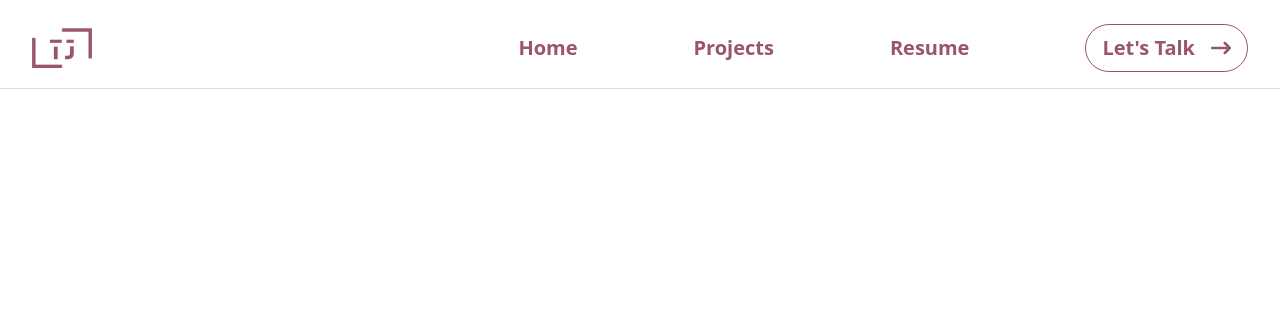
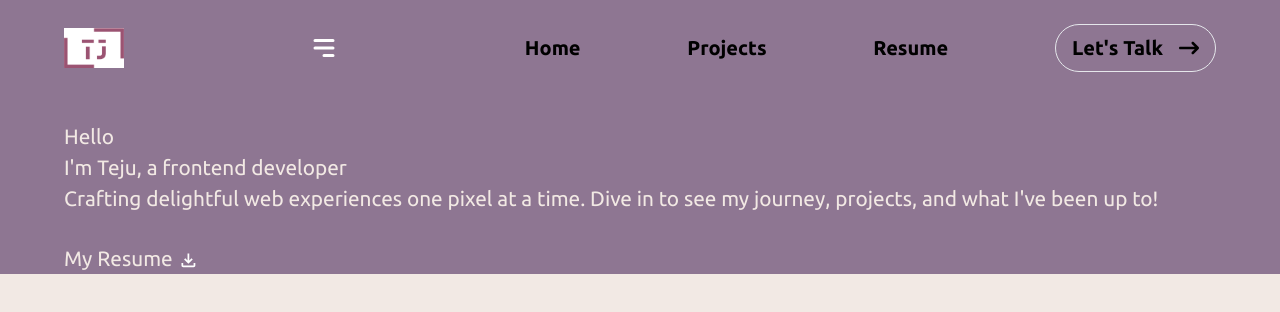
Before and after one commit to teju-doyin/portfolio, a React (Vite) app: page / in a window 1280 px wide. Shown: the top 312 px of the page. Built offline with nearby package versions, Linux system fonts and the light colour scheme.

Commit message:
hero section review

```diff
--- a/package.json
+++ b/package.json
@@ -12,7 +12,8 @@
   "dependencies": {
     "react": "^18.3.1",
     "react-dom": "^18.3.1",
-    "react-icons": "^5.3.0"
+    "react-icons": "^5.3.0",
+    "react-simple-typewriter": "^5.0.1"
   },
   "devDependencies": {
     "@eslint/js": "^9.9.0",
--- a/src/App.jsx
+++ b/src/App.jsx
@@ -1,14 +1,21 @@
 import { useState } from 'react'
 import './index.css'
 import Header from './components/Header'
+import Hero from './components/Hero'
 
 function App() {
 
 
   return (
-    <div>
-      <Header/>
-
+    <div className=' bg-grayishPurple'>
+      <div className="w-[90%] mx-auto">
+        <Header />
+        <Hero />
+      </div>
+      {/* <div className="oval-container">
+      Recent Projects
+      <span className="third-oval"></span>
+    </div> */}
     </div>
   )
 }
--- a/src/components/Header.jsx
+++ b/src/components/Header.jsx
@@ -8,11 +8,10 @@ const Header = () => {
     const toggleMenu = () => setIsMenuOpen(!isMenuOpen)
   return (
     <header className='sticky top-0 z-50  '>
-        <div className='flex justify-between items-center w-[95%] mx-auto pb-4 pt-6'>
+        <div className='flex justify-between  items-center  pb-4 pt-6'>
             <img src={logo} alt="" width={60} />
-            <div className="bg-red-wine rounded-3xl px-5 py-1.5 md:hidden">
-                <HiMenuAlt3 style={{color:'white', cursor:'pointer'}} size={30} onClick={toggleMenu} />
-            </div>
+            <HiMenuAlt3 style={{color:'white', cursor:'pointer'}} size={30} onClick={toggleMenu} />
+
             <nav className="md:flex w-[60%] justify-between items-center hidden">
                 <a href="#" className="text-red-wine font-semibold text-[20px]">Home</a>
                 <a href="#" className="text-red-wine font-semibold text-[20px]">Projects</a>
--- /dev/null
+++ b/src/components/Hero.jsx
@@ -0,0 +1,35 @@
+import React, {useState} from 'react'
+import { useTypewriter, Cursor } from 'react-simple-typewriter'
+import { MdOutlineFileDownload } from "react-icons/md";
+
+const Hero = () => {
+    const [finished, setFinished] = useState(false);
+
+    const [text] = useTypewriter({
+        // words: ['Hello','Hola', '안녕하세요','Bonjour','こんにちは','Ciao', '你好', 'Hello'],
+        words: ['Hello','Hola','Hello' ],
+        loop: 1,
+        typeSpeed: 100,
+        deleteSpeed: 80,
+        onLoopDone: ()=>setFinished(true)
+    })
+  return (
+    <div className='text-[1.3rem] text-white mt-8'>
+        <h1 className=''>
+            {/* { ' '} */}
+            <span className=''>{text}</span>
+            <span className=''>
+               {!finished && <Cursor />}
+            </span>
+
+        </h1>
+        <p className=''> I'm Teju, a frontend developer <br />Crafting delightful web experiences one pixel at a time.
+        Dive in to see my journey, projects, and what I've been up to!
+        </p>
+        <button className='mt-7'> My Resume <MdOutlineFileDownload style={{color:'white', display:"inline"}} />
+        </button>
+    </div>
+  )
+}
+
+export default Hero
--- a/src/index.css
+++ b/src/index.css
@@ -1,3 +1,61 @@
+@import url('https://fonts.googleapis.com/css2?family=Ubuntu:ital,wght@0,300;0,400;0,500;0,700;1,300&display=swap');
 @tailwind base;
 @tailwind components;
 @tailwind utilities;
+body{
+    font-family: "Ubuntu", sans-serif;
+    background-color: #F2E9E4;
+}
+.oval-container {
+    display: inline-block;
+    padding: 10px 20px;
+    font-size: 24px;
+    color: #4169e1;
+    text-align: center;
+    font-weight: bold;
+    position: relative;
+    margin-left: 4rem;
+  }
+
+  .oval-container::before,
+  .oval-container::after,
+  .oval-container .third-oval {
+    content: '';
+    position: absolute;
+    top: -5px;
+    left: -5px;
+    right: -5px;
+    bottom: -5px;
+    border: 1px solid #4169e1;
+    border-radius: 50%;
+    z-index: -1;
+  }
+
+  .oval-container::before {
+    transform: scale(1.1) rotate(2deg);
+  }
+
+  .oval-container::after {
+    transform: scale(1.2) rotate(-3deg);
+  }
+
+  .oval-container .third-oval {
+    transform: scale(1.3) rotate(1deg);
+  }
+  .typewriter-text {
+    display: inline-block;
+    overflow: hidden;
+    white-space: nowrap;
+    border-right: 0.15em solid #4169e1; /* Same color as your cursor */
+    animation: typing 1.5s steps(5, end), blink-caret 0.75s step-end infinite;
+  }
+
+  @keyframes typing {
+    from { width: 0; }
+    to { width: 100%; }
+  }
+
+  @keyframes blink-caret {
+    from, to { border-color: transparent; }
+    50% { border-color: #4169e1; }
+  }
--- a/tailwind.config.js
+++ b/tailwind.config.js
@@ -7,11 +7,11 @@ export default {
   theme: {
     extend: {
       colors:{
-        'rose': '#EDD8E2',
-        'cherry': '#BF7896',
-        'dahlia': '#DFB8CC',
-        'raspberry': '#D895B1',
-        'red-wine': '#9B5372',
+        'white': '#F2E9E4',
+        'lavender': '#CEB2BD',
+        'grayishPurple': '#8E7692',
+        'purple': '#572E54',
+        'deepPurple': '#482A41',
       },
     },
   },
```
Also changed, not shown: 1 other file (tests, documents, lock files or other folders).
